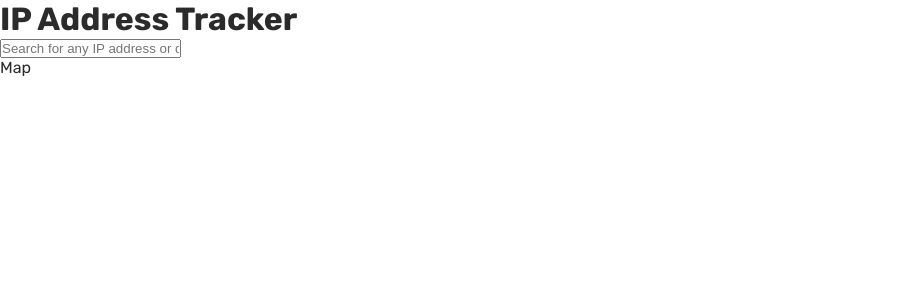
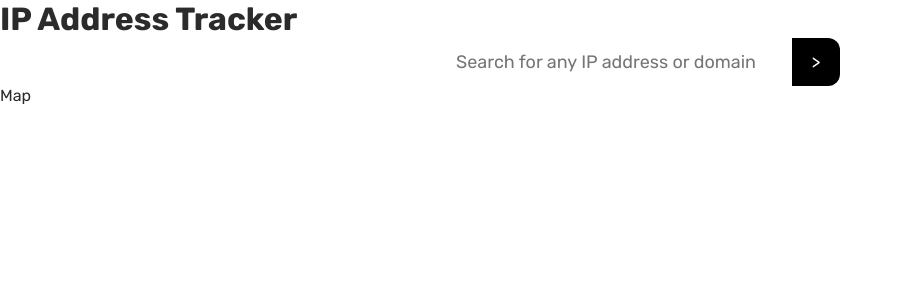
Before and after one commit to GL-19/ip-address-tracker, a React (Create React App) app: page / in a window 1280 px wide. Shown: the top 300 px of the page, without its empty margins (0-903 px from the left). Built offline with nearby package versions, Linux system fonts and the light colour scheme.

Commit message:
feat: created SearchIpForm

```diff
--- a/src/components/Header/index.tsx
+++ b/src/components/Header/index.tsx
@@ -1,11 +1,11 @@
 import { InfosCard } from "../InfosCard";
-import { Input } from "../Input";
+import { SearchIpForm } from "../SearchIpForm";
 
 export function Header() {
 	return (
 		<header>
 			<h1>IP Address Tracker</h1>
-			<Input type="text" placeholder="Search for any IP address or domain" />
+			<SearchIpForm onSubmit={async (name) => console.log(name)} />
 			<InfosCard />
 		</header>
 	);
--- a/src/components/Input/index.ts
+++ /dev/null
@@ -1,3 +0,0 @@
-import styled from "styled-components";
-
-export const Input = styled.input``;
--- /dev/null
+++ b/src/components/SearchIpForm/index.tsx
@@ -0,0 +1,65 @@
+import { FormEvent, useState } from "react";
+import styled from "styled-components";
+
+interface SearchIpFormProps {
+	onSubmit: (ip: string) => Promise<void>;
+}
+
+export function SearchIpForm({ onSubmit }: SearchIpFormProps) {
+	const [ip, setIp] = useState("");
+
+	async function handleSubmit(event: FormEvent<HTMLFormElement>) {
+		event.preventDefault();
+		try {
+			await onSubmit(ip);
+		} catch (error) {
+			console.log("could no search ip");
+		}
+	}
+
+	return (
+		<Form action="submit" onSubmit={handleSubmit}>
+			<Input
+				type="text"
+				placeholder="Search for any IP address or domain"
+				value={ip}
+				onChange={(event) => setIp(event.target.value)}
+			/>
+			<Button type="submit">{">"}</Button>
+		</Form>
+	);
+}
+
+const Form = styled.form`
+	width: 100%;
+	max-width: 25rem;
+	margin: 0 auto;
+`;
+
+const Input = styled.input`
+	width: calc(100% - 3rem);
+	height: 3rem;
+	padding: 1rem;
+
+	border: none;
+	border-radius: 0.75rem 0 0 0.75rem;
+
+	font-size: 18px;
+	color: var(--very-dark-gray);
+
+	&:focus {
+		outline: none;
+	}
+`;
+
+const Button = styled.button`
+	width: 3rem;
+	height: 3rem;
+
+	border: none;
+	border-radius: 0 0.75rem 0.75rem 0;
+
+	font-size: 18px;
+	color: white;
+	background-color: #000000;
+`;
--- a/src/components/index.ts
+++ b/src/components/index.ts
@@ -1,6 +1,6 @@
 import { Header } from "./Header";
 import { InfosCard } from "./InfosCard";
-import { Input } from "./Input";
+import { SearchIpForm } from "./SearchIpForm";
 import { Map } from "./Map";
 
-export { Header, InfosCard, Input, Map };
+export { Header, InfosCard, SearchIpForm, Map };
--- a/src/styles/GlobalStyle.ts
+++ b/src/styles/GlobalStyle.ts
@@ -15,6 +15,10 @@ export const GlobalStyle = createGlobalStyle`
   body {
     font-size: 16px;
     font-family: 'Rubik', sans-serif;
-    color: var(--very-dark-gray)
+    color: var(--very-dark-gray);
+  }
+
+  input, button {
+    font-family: 'Rubik', sans-serif;
   }
 `;
```
